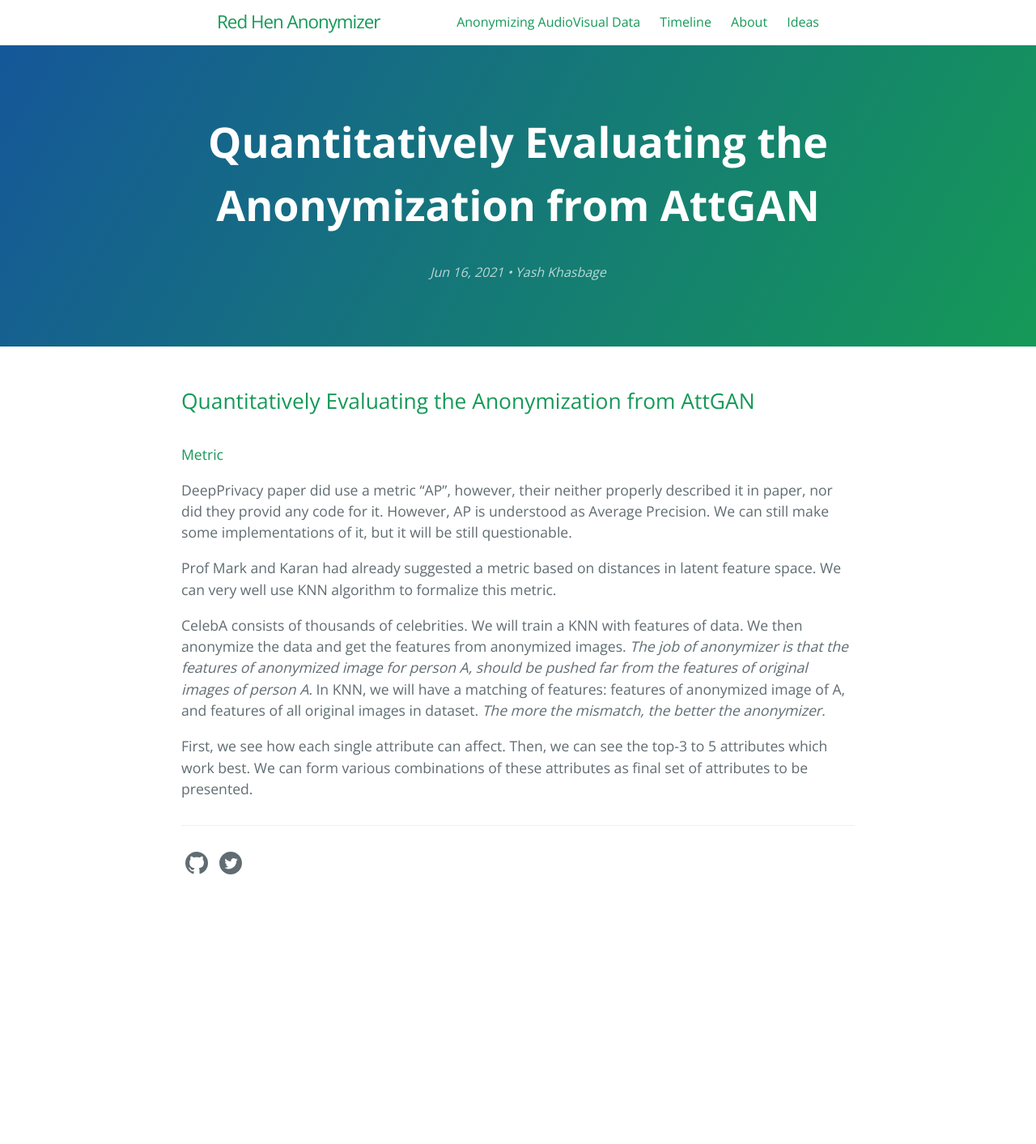
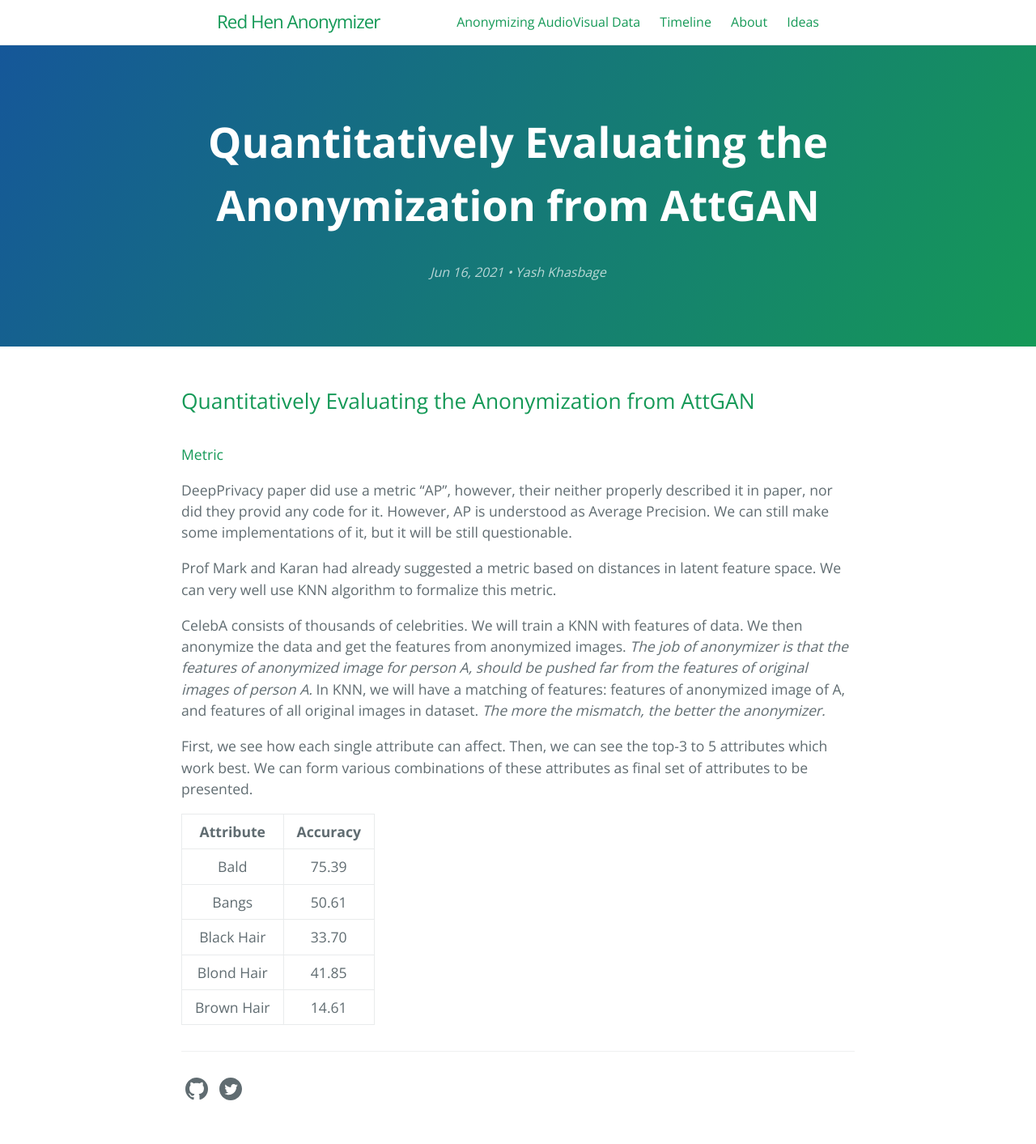
Before and after one commit to yashkhasbage25/AnonymizingAudioVisualData, a Jekyll site: the page built from _posts/2021-06-16-quantitative-results-attgan.md, in a window 1280 px wide. Shown: the whole page at 81% size. Built offline with Jekyll 4.4.1, drawn with Linux system fonts in a browser that asks for light colours; before the commit the page ends 1134 px from its top, so only the background shows below that.

Commit message:
results on first 6 features:

```diff
--- a/_posts/2021-06-16-quantitative-results-attgan.md
+++ b/_posts/2021-06-16-quantitative-results-attgan.md
@@ -14,3 +14,11 @@ Prof Mark and Karan had already suggested a metric based on distances in latent
 CelebA consists of thousands of celebrities. We will train a KNN with features of data. We then anonymize the data and get the features from anonymized images. *The job of anonymizer is that the features of anonymized image for person A, should be pushed far from the features of original images of person A.* In KNN, we will have a matching of features: features of anonymized image of A, and features of all original images in dataset. *The more the mismatch, the better the anonymizer.*
 
 First, we see how each single attribute can affect. Then, we can see the top-3 to 5 attributes which work best. We can form various combinations of these attributes as final set of attributes to be presented.
+
+| Attribute | Accuracy |
+|:---------:|:--------:|
+| Bald      |  75.39   |
+| Bangs     |  50.61   |
+| Black Hair|  33.70   |
+| Blond Hair|  41.85   |
+| Brown Hair|  14.61   |
```
